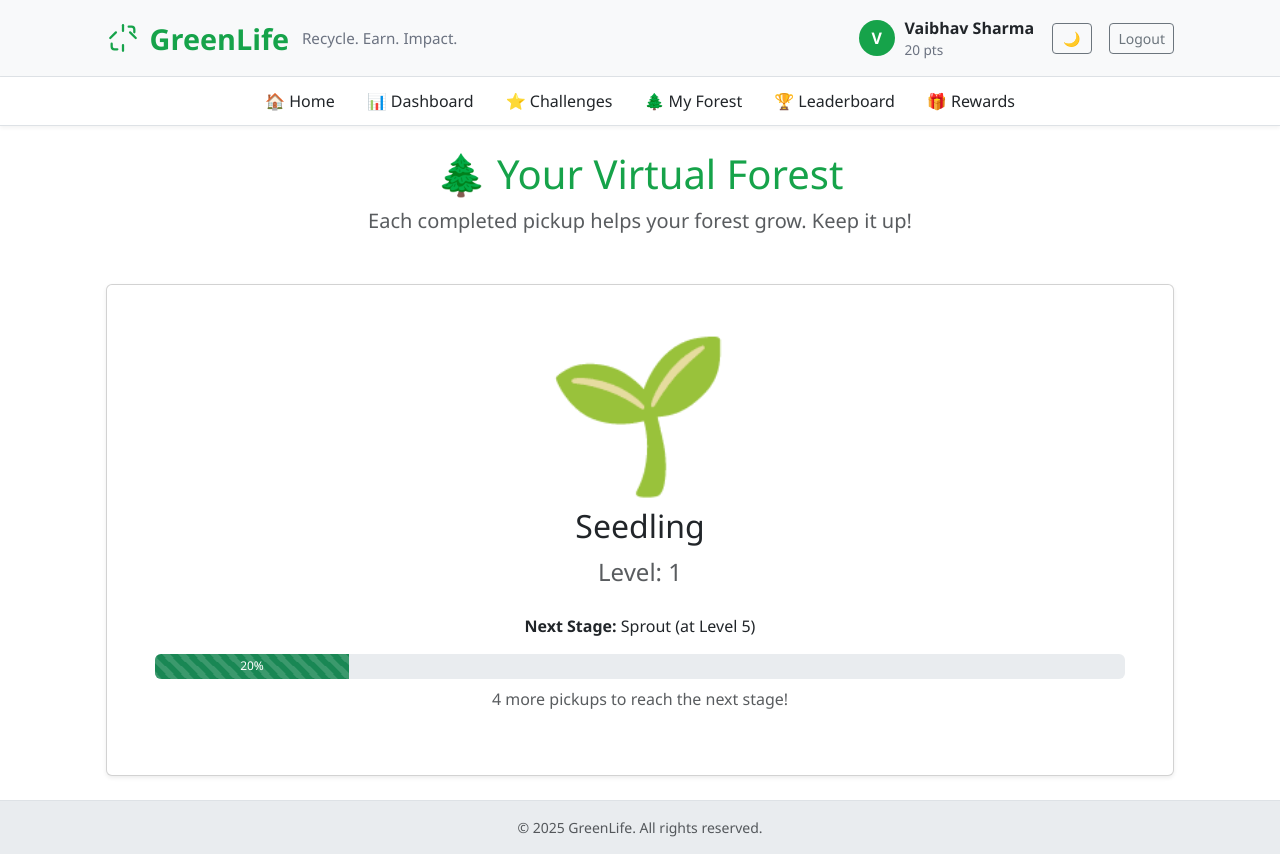
After one commit to va1bhav-sh/greenlife_app, a Flask app: page /forest in a window 1280 px wide. The commit adds this page. Run offline with Flask 3, Linux system fonts and the light colour scheme; a user stored in the database is signed in.

Commit message:
Addes dashboard challenges ans my forest

```diff
--- a/app.py
+++ b/app.py
@@ -17,6 +17,7 @@ app.config['SQLALCHEMY_TRACK_MODIFICATIONS'] = False
 db = SQLAlchemy(app)
 login_manager = LoginManager(app)
 login_manager.login_view = 'login'
+login_manager.login_message_category = 'info'
 
 # --- Models ---
 class User(UserMixin, db.Model):
@@ -27,13 +28,13 @@ class User(UserMixin, db.Model):
     password_hash = db.Column(db.String(200), nullable=True)
     points = db.Column(db.Integer, default=0)
     address = db.Column(db.String(300), nullable=True)
+    tree_level = db.Column(db.Integer, default=0)
 
     def set_password(self, pw):
         self.password_hash = generate_password_hash(pw)
 
     def check_password(self, pw):
         return self.password_hash and check_password_hash(self.password_hash, pw)
-
 
 class Rider(UserMixin, db.Model):
     id = db.Column(db.Integer, primary_key=True)
@@ -49,7 +50,6 @@ class Rider(UserMixin, db.Model):
     def check_password(self, pw):
         return check_password_hash(self.password_hash, pw)
 
-
 class Pickup(db.Model):
     id = db.Column(db.Integer, primary_key=True)
     user_id = db.Column(db.Integer, db.ForeignKey('user.id'), nullable=False)
@@ -62,82 +62,230 @@ class Pickup(db.Model):
     rider_id = db.Column(db.Integer, db.ForeignKey('rider.id'), nullable=True)
     created_at = db.Column(db.DateTime, server_default=db.func.now())
 
+class Challenge(db.Model):
+    id = db.Column(db.Integer, primary_key=True)
+    title = db.Column(db.String(100), nullable=False)
+    description = db.Column(db.String(300))
+    points_reward = db.Column(db.Integer, default=10)
+
+class UserChallenge(db.Model):
+    id = db.Column(db.Integer, primary_key=True)
+    user_id = db.Column(db.Integer, db.ForeignKey('user.id'), nullable=False)
+    challenge_id = db.Column(db.Integer, db.ForeignKey('challenge.id'), nullable=False)
+    completed_at = db.Column(db.DateTime, server_default=db.func.now())
+    __table_args__ = (db.UniqueConstraint('user_id', 'challenge_id', name='_user_challenge_uc'),)
+
 
 # --- Helpers ---
+def create_dummy_challenges():
+    if Challenge.query.count() == 0:
+        print("Creating dummy challenges...")
+        c1 = Challenge(title="Waste-Free Wednesday", description="Go a full day without using any single-use plastic.", points_reward=20)
+        c2 = Challenge(title="DIY Recycler", description="Find an item in your home and repurpose it instead of throwing it away.", points_reward=15)
+        c3 = Challenge(title="Community Cleanup", description="Pick up 5 pieces of trash on your street or in a local park.", points_reward=10)
+        c4 = Challenge(title="First Pickup", description="Schedule your very first recycling pickup.", points_reward=5)
+        db.session.add_all([c1, c2, c3, c4])
+        db.session.commit()
+    else:
+        print("Challenges already exist.")
+
 def init_db():
     with app.app_context():
         db.create_all()
-
+        create_dummy_challenges()
 
 def calculate_points(item, qty):
     points_map = {
-        "Plastic Bottles": 2,
-        "Cardboard": 5,
-        "Electronics": 10,
-        "Metal": 8,
-        "Glass": 6,
-        "E-Waste": 12
+        "Plastic Bottles": 2, "Cardboard": 5, "Electronics": 10,
+        "Metal": 8, "Glass": 6, "E-Waste": 12
     }
-    # Ensure quantity is an integer
-    try:
-        qty_int = int(qty)
-    except (ValueError, TypeError):
-        qty_int = 0
+    try: qty_int = int(qty)
+    except (ValueError, TypeError): qty_int = 0
     return points_map.get(item, 1) * qty_int
 
-
 def is_safe_url(target):
-    if not target:
-        return False
+    if not target: return False
     host_url = request.host_url
     test_url = urljoin(host_url, target)
     return urlparse(test_url).scheme in ("http", "https") and urlparse(host_url).netloc == urlparse(test_url).netloc
-
 
 @app.context_processor
 def inject_now():
     return {'now': datetime.utcnow}
 
-
 # --- Flask-Login ---
 @login_manager.user_loader
 def load_user(user_id):
-    # --- FIX: Check User table first, then Rider table ---
-    u = User.query.get(int(user_id))
+    u = db.session.get(User, int(user_id))
     if u:
         return u
-    return Rider.query.get(int(user_id))
+    return db.session.get(Rider, int(user_id))
 
-
-# --- Routes ---
+# --- Main Routes ---
 @app.route("/", methods=["GET", "POST"])
 @login_required
 def index():
-    # --- FIX: This page is for Users only. Redirect Riders. ---
     if not isinstance(current_user, User):
         return redirect(url_for('rider_dashboard'))
 
     if request.method == "POST":
-        name = current_user.name
-        item = request.form["item"]
-        qty = int(request.form["quantity"])
-        points = calculate_points(item, qty)
+        item = request.form['item']
+        qty = int(request.form['quantity'])
+        addr = request.form.get('address') or current_user.address or ''
+        date = request.form.get('date')
+        time_ = request.form.get('time')
 
-        current_user.points = (current_user.points or 0) + points
+        if addr and (not current_user.address or current_user.address != addr):
+            current_user.address = addr
+
+        p = Pickup(user_id=current_user.id, item_type=item, quantity=qty,
+                   address=addr, preferred_date=date, preferred_time=time_)
+        db.session.add(p)
+
+        # --- FIX: Increase tree_level on submission, not completion ---
+        current_user.tree_level = (current_user.tree_level or 0) + 1
+
         db.session.commit()
-        flash(f'{points} points added for {item}!')
-        return redirect("/leaderboard")
+
+        # This message is still correct and tells the user what to expect!
+        flash('Your pickup is scheduled! Points will be credited after pickup.')
+        return redirect(url_for('index'))
 
     return render_template("index.html")
-
 
 @app.route("/leaderboard")
 @login_required
 def leaderboard():
-    users = User.query.order_by(User.points.desc()).all()
+    users = User.query.order_by(User.points.desc()).limit(20).all()
     return render_template("leaderboard.html", users=[(u.name, u.points or 0) for u in users])
 
+@app.route("/rewards")
+@login_required
+def rewards():
+    if not isinstance(current_user, User):
+        flash("Rewards are for users only.")
+        return redirect(url_for('index'))
+    rewards_data = [
+        {"tier": "Bronze", "points": 50, "reward": "Reusable Bag"},
+        {"tier": "Silver", "points": 100, "reward": "Eco Bottle"},
+        {"tier": "Gold", "points": 200, "reward": "Tree Plantation"},
+        {"tier": "Platinum", "points": 500, "reward": "Community Recognition"}
+    ]
+    return render_template("rewards.html", rewards=rewards_data)
 
+@app.route("/dashboard")
+@login_required
+def dashboard():
+    if not isinstance(current_user, User):
+        return redirect(url_for('rider_dashboard'))
+
+    # --- FIX: Count all pickups (any status) to show immediate impact ---
+    total_pickups = Pickup.query.filter_by(user_id=current_user.id).count()
+
+    # --- FIX: Calculate stats based on all pickups (any status) ---
+    items_saved_query = db.session.query(
+        Pickup.item_type,
+        db.func.sum(Pickup.quantity)
+    ).filter_by(user_id=current_user.id).group_by(Pickup.item_type).all()
+
+    carbon_map = {
+        "Plastic Bottles": 2.5, "Cardboard": 1.2, "Electronics": 5.0,
+        "Metal": 3.0, "Glass": 0.8, "E-Waste": 5.0
+    }
+
+    stats = {}
+    total_carbon_saved = 0
+    for item, quantity in items_saved_query:
+        stats[item] = quantity
+        total_carbon_saved += carbon_map.get(item, 0.5) * quantity
+
+    return render_template("dashboard.html",
+                           stats=stats,
+                           total_pickups=total_pickups,
+                           total_carbon=round(total_carbon_saved, 2))
+
+@app.route("/challenges")
+@login_required
+def challenges():
+    if not isinstance(current_user, User):
+        return redirect(url_for('rider_dashboard'))
+
+    all_challenges = Challenge.query.all()
+    completed_query = db.session.query(UserChallenge.challenge_id).filter_by(user_id=current_user.id).all()
+    completed_ids = {c[0] for c in completed_query}
+
+    return render_template("challenges.html",
+                           challenges=all_challenges,
+                           completed_ids=completed_ids)
+
+@app.route("/challenges/complete/<int:challenge_id>", methods=["POST"])
+@login_required
+def complete_challenge(challenge_id):
+    if not isinstance(current_user, User):
+        return redirect(url_for('rider_dashboard'))
+
+    challenge = db.session.get(Challenge, challenge_id)
+    if not challenge:
+        flash("Challenge not found!")
+        return redirect(url_for('challenges'))
+
+    existing = UserChallenge.query.filter_by(user_id=current_user.id, challenge_id=challenge_id).first()
+    if existing:
+        flash("You already completed this challenge!")
+        return redirect(url_for('challenges'))
+
+    new_completion = UserChallenge(user_id=current_user.id, challenge_id=challenge_id)
+    db.session.add(new_completion)
+
+    current_user.points = (current_user.points or 0) + challenge.points_reward
+    db.session.commit()
+
+    flash(f"Challenge completed! You earned {challenge.points_reward} points! 🎉")
+    return redirect(url_for('challenges'))
+
+@app.route("/forest")
+@login_required
+def forest():
+    if not isinstance(current_user, User):
+        return redirect(url_for('rider_dashboard'))
+
+    level = current_user.tree_level or 0
+
+    tree_stages = [
+        ("🌱", "Seedling", 0),
+        ("🌿", "Sprout", 5),
+        ("🌳", "Small Tree", 10),
+        ("🌲", "Growing Forest", 20),
+        ("🏞️", "Lush Ecosystem", 50)
+    ]
+
+    current_stage = tree_stages[0]
+    next_stage = tree_stages[1]
+
+    for i in range(len(tree_stages)):
+        if level >= tree_stages[i][2]:
+            current_stage = tree_stages[i]
+            if i + 1 < len(tree_stages):
+                next_stage = tree_stages[i+1]
+            else:
+                next_stage = None # Max level
+        else:
+            break
+
+    progress_percent = 0
+    if next_stage:
+        level_range = next_stage[2] - current_stage[2]
+        progress_in_range = level - current_stage[2]
+        if level_range > 0:
+            progress_percent = (progress_in_range / level_range) * 100
+
+    return render_template("forest.html",
+                           level=level,
+                           stage=current_stage,
+                           next_stage=next_stage,
+                           progress=progress_percent)
+
+# --- Auth Routes ---
 @app.route("/signup", methods=["GET", "POST"])
 def signup():
     if request.method == "POST":
@@ -148,8 +296,6 @@ def signup():
         if User.query.filter_by(name=name).first():
             flash('Name already used')
             return redirect(url_for('signup'))
-
-        # --- FIX: Check for email uniqueness too ---
         if email and User.query.filter_by(email=email).first():
             flash('Email already used')
             return redirect(url_for('signup'))
@@ -161,9 +307,7 @@ def signup():
         db.session.commit()
         login_user(u)
         return redirect(url_for('index'))
-
     return render_template('signup.html')
-
 
 @app.route("/login", methods=["GET", "POST"])
 def login():
@@ -181,13 +325,9 @@ def login():
         r = Rider.query.filter_by(email=name_or_email).first()
         if r and r.check_password(pw):
             login_user(r)
-            # --- FIX: Riders go to rider_dashboard, not index ---
             return redirect(posted_next if is_safe_url(posted_next) else url_for('rider_dashboard'))
-
         flash("Invalid credentials")
-
     return render_template("login.html", next_page=next_page)
-
 
 @app.route("/logout")
 @login_required
@@ -195,123 +335,65 @@ def logout():
     logout_user()
     return redirect(url_for('login'))
 
-
-@app.route("/request_pickup", methods=["GET", "POST"])
-@login_required
-def request_pickup():
-    # --- FIX: This page is for Users only. ---
-    if not isinstance(current_user, User):
-        flash("Only users can request pickups.")
-        return redirect(url_for('index'))
-
-    if request.method == "POST":
-        item = request.form['item']
-        qty = int(request.form['quantity'])
-        addr = request.form.get('address') or current_user.address or ''
-        date = request.form.get('date')
-        time_ = request.form.get('time')
-
-        # --- FIX: Update user's address if they provided a new one ---
-        if addr and not current_user.address:
-            current_user.address = addr
-
-        p = Pickup(user_id=current_user.id, item_type=item, quantity=qty,
-                   address=addr, preferred_date=date, preferred_time=time_)
-        db.session.add(p)
-        db.session.commit()
-        flash('Pickup requested — you will get confirmation soon')
-        return redirect(url_for('index'))
-
-    return render_template('request_pickup.html', user=current_user)
-
-
+# --- Rider Routes ---
 @app.route("/rider")
 @login_required
 def rider_dashboard():
-    # --- FIX: Robust check to ensure only Riders access this page ---
     if not isinstance(current_user, Rider):
         flash("Rider access only")
         return redirect(url_for('index'))
-
-    # --- FIX: Show both new requests and requests assigned to this rider ---
     requested_pickups = Pickup.query.filter_by(status='requested').order_by(Pickup.created_at.desc()).all()
     my_pickups = Pickup.query.filter_by(status='assigned', rider_id=current_user.id).order_by(Pickup.created_at.desc()).all()
-
     return render_template('rider_dashboard.html', requested=requested_pickups, assigned=my_pickups)
-
 
 @app.route("/rider/accept/<int:pickup_id>", methods=["POST"])
 @login_required
 def rider_accept(pickup_id):
-    # --- FIX: Robust check for Rider access ---
     if not isinstance(current_user, Rider):
         flash("Rider access only")
         return redirect(url_for('index'))
-
-    p = Pickup.query.get(pickup_id)
+    p = db.session.get(Pickup, pickup_id)
     if not p:
         flash("Pickup not found")
         return redirect(url_for('rider_dashboard'))
-
     if p.status != 'requested':
         flash("Pickup already assigned")
         return redirect(url_for('rider_dashboard'))
-
     p.rider_id = current_user.id
     p.status = 'assigned'
     db.session.commit()
     flash("Pickup accepted")
     return redirect(url_for('rider_dashboard'))
 
-
 @app.route("/rider/complete/<int:pickup_id>", methods=["POST"])
 @login_required
 def rider_complete(pickup_id):
-    # --- FIX: Robust check for Rider access ---
     if not isinstance(current_user, Rider):
         flash("Rider access only")
         return redirect(url_for('index'))
 
-    p = Pickup.query.get(pickup_id)
+    p = db.session.get(Pickup, pickup_id)
     if not p:
         flash("Pickup not found")
         return redirect(url_for('rider_dashboard'))
-
-    # --- FIX: Ensure only the assigned rider can complete it ---
     if p.rider_id != current_user.id:
         flash("This pickup is not assigned to you")
         return redirect(url_for('rider_dashboard'))
 
     p.status = 'completed'
-    u = User.query.get(p.user_id)
+    u = db.session.get(User, p.user_id)
     if u:
-        # --- FIX: Use the calculate_points function instead of a flat 10 ---
         points_to_add = calculate_points(p.item_type, p.quantity)
         u.points = (u.points or 0) + points_to_add
+
+        # --- FIX: Removed tree_level increase from here ---
+
         flash(f"Pickup completed! {points_to_add} points awarded to {u.name}.")
 
     db.session.commit()
     return redirect(url_for('rider_dashboard'))
 
-
-@app.route("/rewards")
-@login_required
-def rewards():
-    # --- FIX: This page is for Users only. ---
-    if not isinstance(current_user, User):
-        flash("Rewards are for users only.")
-        return redirect(url_for('index'))
-
-    rewards_data = [
-        {"tier": "Bronze", "points": 50, "reward": "Reusable Bag"},
-        {"tier": "Silver", "points": 100, "reward": "Eco Bottle"},
-        {"tier": "Gold", "points": 200, "reward": "Tree Plantation"},
-        {"tier": "Platinum", "points": 500, "reward": "Community Recognition"}
-    ]
-    return render_template("rewards.html", rewards=rewards_data)
-
-
+# --- Main Run ---
 if __name__ == "__main__":
-    with app.app_context():
-        init_db()
+    init_db()
     app.run(debug=True)
--- a/templates/base.html
+++ b/templates/base.html
@@ -5,7 +5,21 @@
   <meta name="viewport" content="width=device-width, initial-scale=1" />
   <title>{% block title %}GreenLife{% endblock %}</title>
 
+  <script>
+    (function() {
+      const savedTheme = localStorage.getItem('theme');
+      if (savedTheme) {
+        document.documentElement.setAttribute('data-bs-theme', savedTheme);
+      } else {
+        const prefersDark = window.matchMedia('(prefers-color-scheme: dark)').matches;
+        document.documentElement.setAttribute('data-bs-theme', prefersDark ? 'dark' : 'light');
+      }
+    })();
+  </script>
+
   <link href="https://cdn.jsdelivr.net/npm/bootstrap@5.3.2/dist/css/bootstrap.min.css" rel="stylesheet">
+
+  <script src="https://unpkg.com/@lottiefiles/lottie-player@latest/dist/lottie-player.js"></script>
 
   <style>
     :root {
@@ -14,13 +28,13 @@
       --eco-light: #f0fdf4;
     }
     body {
-      background: linear-gradient(180deg,#f0fdf4,#f8fafc);
+      background-color: var(--bs-body-bg);
       min-height: 100vh;
       font-family: 'Segoe UI', system-ui, sans-serif;
     }
     .brand-bar {
-      background: linear-gradient(90deg, rgba(34,197,94,0.10), rgba(16,185,129,0.06));
-      border-bottom: 1px solid rgba(16,185,129,0.08);
+      background-color: var(--bs-tertiary-bg);
+      border-bottom: 1px solid var(--bs-border-color);
       padding: 16px 0;
     }
     .brand-title {
@@ -45,7 +59,25 @@
       font-weight: 700;
     }
     .container-narrow { max-width: 1100px; margin: 0 auto; padding: 0 1rem; }
-    footer { background: #fff; border-top: 1px solid rgba(0,0,0,0.05); }
+    footer {
+      background-color: var(--bs-secondary-bg);
+      border-top: 1px solid var(--bs-border-color);
+    }
+
+    /* --- NEW: Sub-navigation bar style --- */
+    .sub-nav {
+      background-color: var(--bs-body-bg);
+      border-bottom: 1px solid var(--bs-border-color);
+      box-shadow: 0 2px 4px rgba(0,0,0,0.05);
+    }
+    .sub-nav .nav-link {
+      color: var(--bs-body-color);
+      font-weight: 500;
+      padding: .75rem 1rem;
+    }
+    .sub-nav .nav-link:hover {
+      color: var(--eco-green);
+    }
   </style>
 </head>
 
@@ -53,7 +85,7 @@
   <header class="brand-bar">
     <div class="container-narrow d-flex justify-content-between align-items-center">
       <div class="d-flex align-items-center">
-        <div class="brand-title">
+        <a href="{{ url_for('index') }}" class="brand-title text-decoration-none">
           <svg width="34" height="34" viewBox="0 0 24 24" fill="none" xmlns="http://www.w3.org/2000/svg">
             <path d="M21 12L17 8" stroke="#16a34a" stroke-width="1.6" stroke-linecap="round" stroke-linejoin="round"/>
             <path d="M3 12L7 8" stroke="#16a34a" stroke-width="1.6" stroke-linecap="round" stroke-linejoin="round"/>
@@ -63,28 +95,27 @@
             <path d="M20 8V6a2 2 0 0 0-2-2h-2" stroke="#16a34a" stroke-width="1.6" stroke-linecap="round" stroke-linejoin="round"/>
           </svg>
           <span>GreenLife</span>
-          <small class="brand-sub">Recycle. Earn. Impact.</small>
-        </div>
+          <small class="brand-sub d-none d-md-inline">Recycle. Earn. Impact.</small>
+        </a>
       </div>
-
       <nav>
         {% if current_user.is_authenticated %}
         <div class="user-bubble">
           <div class="avatar">{{ current_user.name[0]|upper }}</div>
           <div class="d-none d-md-block">
             <div style="font-weight:700">{{ current_user.name }}</div>
-
             {% if current_user.points is defined %}
               <div style="font-size:.85rem; color:#6b7280">{{ current_user.points or 0 }} pts</div>
             {% else %}
               <div style="font-size:.85rem; color:#6b7280">Rider Account</div>
             {% endif %}
-
           </div>
+          <button id="theme-toggle" class="btn btn-outline-secondary btn-sm ms-2" style="width: 40px;"></button>
           <a href="{{ url_for('logout') }}" class="btn btn-outline-secondary btn-sm ms-2">Logout</a>
         </div>
         {% else %}
         <div>
+          <button id="theme-toggle" class="btn btn-outline-secondary btn-sm me-2" style="width: 40px;"></button>
           <a href="{{ url_for('login') }}" class="btn btn-primary btn-sm">Login</a>
           <a href="{{ url_for('signup') }}" class="btn btn-outline-success btn-sm ms-2">Sign up</a>
         </div>
@@ -93,14 +124,29 @@
     </div>
   </header>
 
+  {% if current_user.is_authenticated and current_user.points is defined %}
+  <nav class="sub-nav sticky-top">
+    <div class="container-narrow d-flex justify-content-center">
+      <ul class="nav">
+        <li class="nav-item"><a class="nav-link" href="{{ url_for('index') }}">🏠 Home</a></li>
+        <li class="nav-item"><a class="nav-link" href="{{ url_for('dashboard') }}">📊 Dashboard</a></li>
+        <li class="nav-item"><a class="nav-link" href="{{ url_for('challenges') }}">⭐ Challenges</a></li>
+        <li class="nav-item"><a class="nav-link" href="{{ url_for('forest') }}">🌲 My Forest</a></li>
+        <li class="nav-item"><a class="nav-link" href="{{ url_for('leaderboard') }}">🏆 Leaderboard</a></li>
+        <li class="nav-item"><a class="nav-link" href="{{ url_for('rewards') }}">🎁 Rewards</a></li>
+      </ul>
+    </div>
+  </nav>
+  {% endif %}
+
   <main class="py-4">
     <div class="container container-narrow">
 
-      {% with messages = get_flashed_messages() %}
+      {% with messages = get_flashed_messages(with_categories=true) %}
         {% if messages %}
           <div class="mb-3">
-            {% for message in messages %}
-              <div class="alert alert-info alert-dismissible fade show" role="alert">
+            {% for category, message in messages %}
+              <div class="alert alert-{{ category or 'info' }} alert-dismissible fade show" role="alert">
                 {{ message }}
                 <button type="button" class="btn-close" data-bs-dismiss="alert" aria-label="Close"></button>
               </div>
@@ -113,8 +159,58 @@
     </div>
   </main>
 
+  <div class="modal fade" id="successAnimationModal" tabindex="-1" aria-labelledby="successModalLabel" aria-hidden="true">
+    <div class="modal-dialog modal-dialog-centered">
+      <div class="modal-content">
+        <div class="modal-header border-0">
+          <h5 class="modal-title" id="successModalLabel">Thank You!</h5>
+          <button type="button" class="btn-close" data-bs-dismiss="modal" aria-label="Close"></button>
+        </div>
+        <div class="modal-body text-center py-4">
+          <lottie-player src="https://assets9.lottiefiles.com/packages/lf20_v3hT2l.json"  background="transparent"  speed="1"  style="width: 200px; height: 200px; margin: -20px auto 0;"  loop autoplay></lottie-player>
+          <h4 class="mt-3 fw-bold text-success">You're an Eco-Hero!</h4>
+          <p class="text-muted">You've just helped reduce carbon emissions and pollution. Your pickup is scheduled!</p>
+        </div>
+        <div class="modal-footer border-0">
+          <button type="button" class="btn btn-success w-100" data-bs-dismiss="modal">Awesome!</button>
+        </div>
+      </div>
+    </div>
+  </div>
+
   <footer class="text-center py-3 small text-muted">
     © {{ now().year }} GreenLife. All rights reserved.
   </footer>
 
-  <script src="
+  <script src="https://cdn.jsdelivr.net/npm/bootstrap@5.3.2/dist/js/bootstrap.bundle.min.js"></script>
+
+  <script>
+    document.addEventListener('DOMContentLoaded', function() {
+      // 1. Theme Toggle
+      const toggleBtn = document.getElementById('theme-toggle');
+      if (toggleBtn) {
+        const updateIcon = (theme) => { toggleBtn.textContent = theme === 'dark' ? '☀️' : '🌙'; };
+        const initialTheme = document.documentElement.getAttribute('data-bs-theme');
+        updateIcon(initialTheme);
+        toggleBtn.addEventListener('click', function() {
+          const currentTheme = document.documentElement.getAttribute('data-bs-theme');
+          const newTheme = currentTheme === 'dark' ? 'light' : 'dark';
+          document.documentElement.setAttribute('data-bs-theme', newTheme);
+          localStorage.setItem('theme', newTheme);
+          updateIcon(newTheme);
+        });
+      }
+
+      // 2. Modal Trigger
+      // --- FIX: Check for 'alert-info' specifically ---
+      const flashMessage = document.querySelector('.alert.alert-info');
+      if (flashMessage && flashMessage.textContent.includes('Your pickup is scheduled!')) {
+        var myModal = new bootstrap.Modal(document.getElementById('successAnimationModal'));
+        myModal.show();
+      }
+    });
+  </script>
+
+  {% block scripts %}{% endblock %}
+</body>
+</html>
--- /dev/null
+++ b/templates/forest.html
@@ -0,0 +1,44 @@
+{% extends "base.html" %}
+{% block title %}My Forest — GreenLife{% endblock %}
+{% block content %}
+
+<div class="text-center mb-5">
+  <h1 class="display-6" style="color: var(--eco-green);">🌲 Your Virtual Forest</h1>
+  <p class="lead text-muted">Each completed pickup helps your forest grow. Keep it up!</p>
+</div>
+
+<div class="card shadow-sm">
+  <div class="card-body text-center p-5">
+
+    <div style="font-size: 150px; line-height: 1;">
+      {{ stage[0] }}
+    </div>
+
+    <h2 class="mt-4">{{ stage[1] }}</h2>
+    <p class="text-muted fs-4">Level: {{ level }}</p>
+
+    {% if next_stage %}
+      <p class="mt-4">
+        <strong>Next Stage:</strong> {{ next_stage[1] }} (at Level {{ next_stage[2] }})
+      </p>
+      <div class="progress" style="height: 25px;">
+        <div class="progress-bar bg-success progress-bar-striped progress-bar-animated"
+             role="progressbar"
+             style="width: {{ progress }}%;"
+             aria-valuenow="{{ progress }}"
+             aria-valuemin="0"
+             aria-valuemax="100">
+          {{ "%.0f"|format(progress) }}%
+        </div>
+      </div>
+      <p class="text-muted mt-2">
+        {{ (next_stage[2] - level) }} more pickups to reach the next stage!
+      </p>
+    {% else %}
+      <h3 class="text-success mt-4">🎉 You've reached the maximum level! You are a true Eco-Legend!</h3>
+    {% endif %}
+
+  </div>
+</div>
+
+{% endblock %}
```
Also changed, not shown: templates/challenges.html (added, +38 -0 lines), templates/dashboard.html (added, +61 -0 lines), templates/index.html (+28 -48 lines), instance/greenlife.db.
